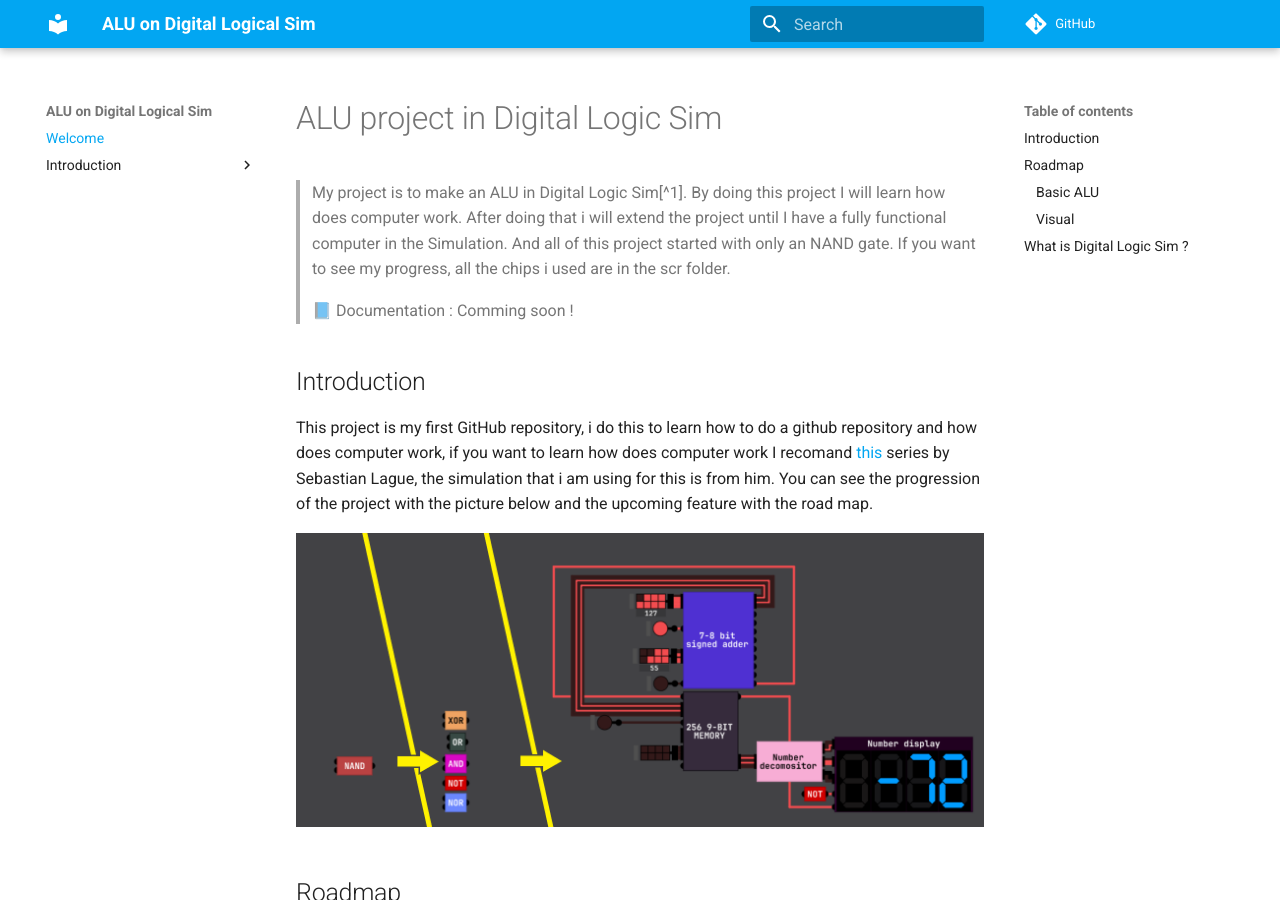
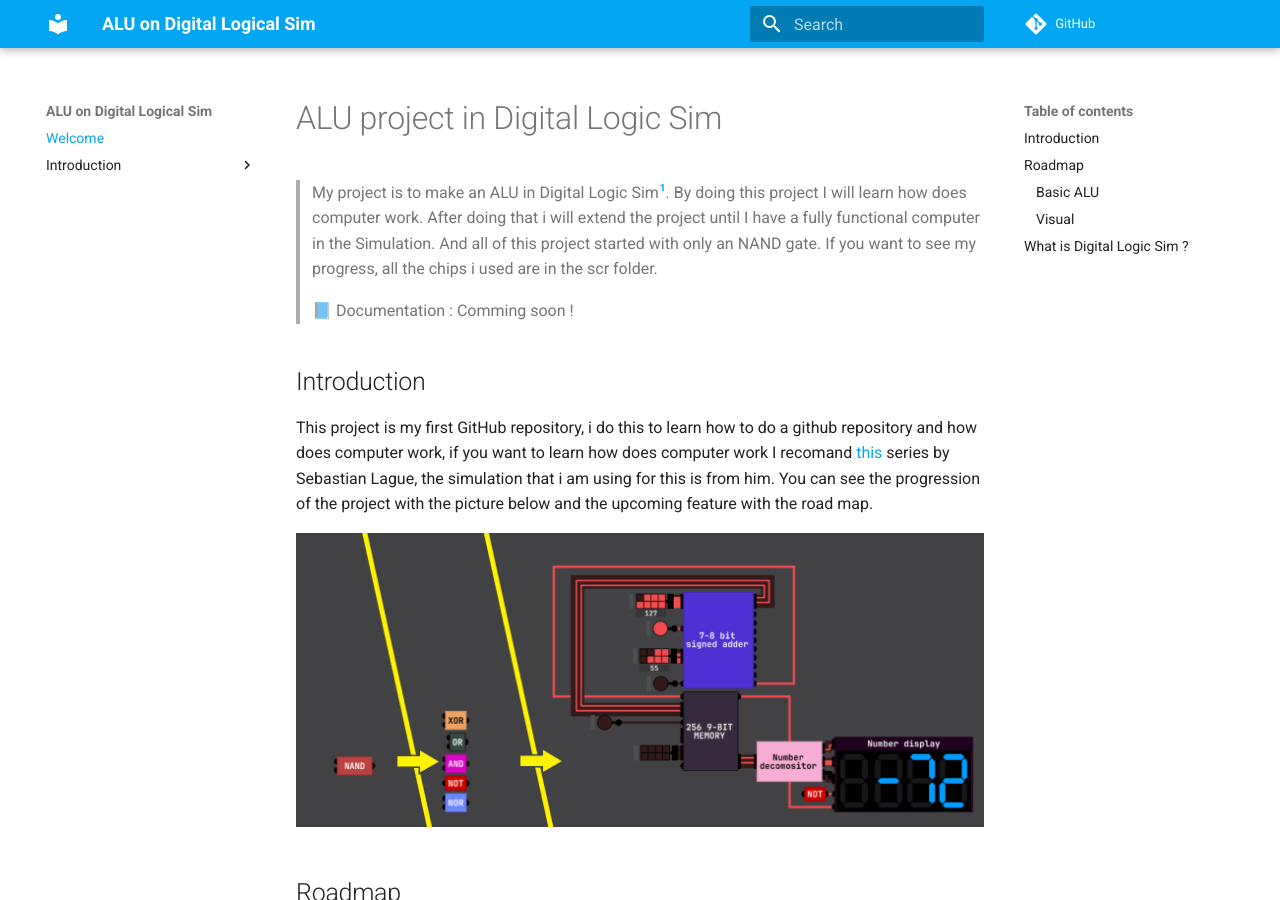
Before and after one commit to nnpfr/alu, an MkDocs documentation site: the page built from documentation/index.md, in a window 1280 px wide and 900 px high. Built offline with MkDocs 1.6.1 and Material for MkDocs 9.7.7, drawn with Linux system fonts in a browser that asks for light colours; comment, search, counter and statistics services are not loaded; some of the changed text lies outside the part shown.

Commit message:
Update mkdocs.yml
Fixing footnotes and images

```diff
--- a/mkdocs.yml
+++ b/mkdocs.yml
@@ -28,3 +28,5 @@ nav:
 
 markdown_extensions:
   - pymdownx.tasklist
+  - footnotes
+  - markdown.extensions.extra
```
